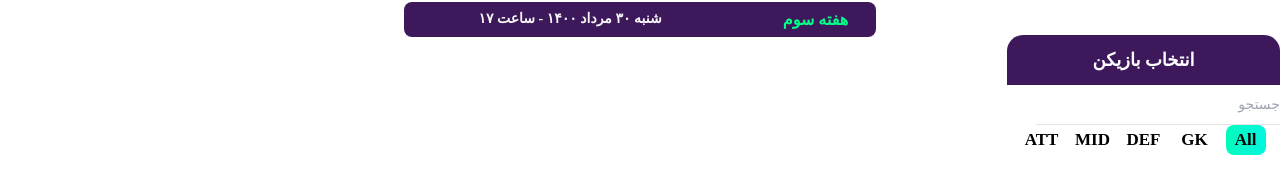
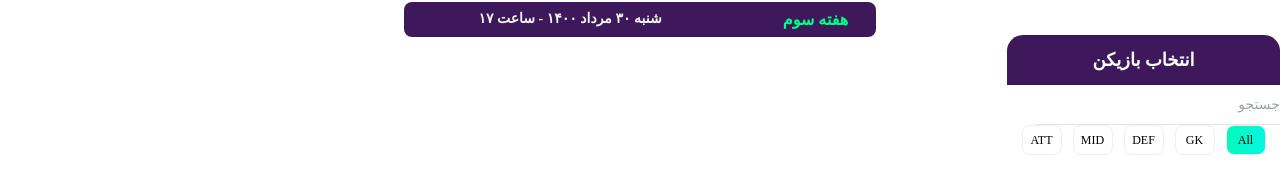
Before and after one commit to saniyar-dev/footbal-fantasy-front, a React (Create React App) app: page / in a window 1280 px wide. Shown: the part 330-524 px from the top of the page. Built offline with nearby package versions, Linux system fonts and the light colour scheme.

Commit message:
fix button component

```diff
--- a/src/components/Button/Button.tsx
+++ b/src/components/Button/Button.tsx
@@ -5,18 +5,25 @@ const Button = styled.button<{
     height: number;
     bgColor: string;
     active: boolean;
+    font?: {
+        fontSize?: number;
+        fontWeight?: number
+    };
+    border?: {
+        radius?: number;
+        type?: string;
+    }
 }>`
     width: ${props => props.width + 'px'};
     height: ${props => props.height + 'px'};
-    background: ${props => {
-        return props.active ? props.bgColor : 'white'
-    }};
+    background: ${props => props.active ? props.bgColor : 'white'};
     font-family: 'Vazirmatn';
     font-style: normal;
-    font-weight: 900;
-    font-size: 17px;
+    font-weight: ${props => props.font?.fontSize ? props.font.fontWeight : 900};
+    font-size: ${props => props.font?.fontSize ? props.font.fontSize + 'px' : '17px'};
     text-align: center;
-    border-radius: 8px;
+    border-radius: ${props => props.border?.radius ? props.border.radius : '8px'};
+    border: ${props => props.border?.type ? props.border.type : ''}
 `
 
 export default Button
--- a/src/components/ChoosePlayer/Filter/Filter.tsx
+++ b/src/components/ChoosePlayer/Filter/Filter.tsx
@@ -44,6 +44,13 @@ const FilterComponent: FC = (): ReactElement => {
             {
                 filterList.map((filter) => {
                     return <Button
+                            border={{
+                                type: "1px solid #EFEFEF"
+                            }}
+                            font={{
+                                fontSize: 12,
+                                fontWeight: 400
+                            }}
                             height={30}
                             width={40}
                             bgColor={filter.active ? 'linear-gradient(269.48deg, #04F5EC -30.14%, #03FBB8 109.7%)' : 'white'}
```
